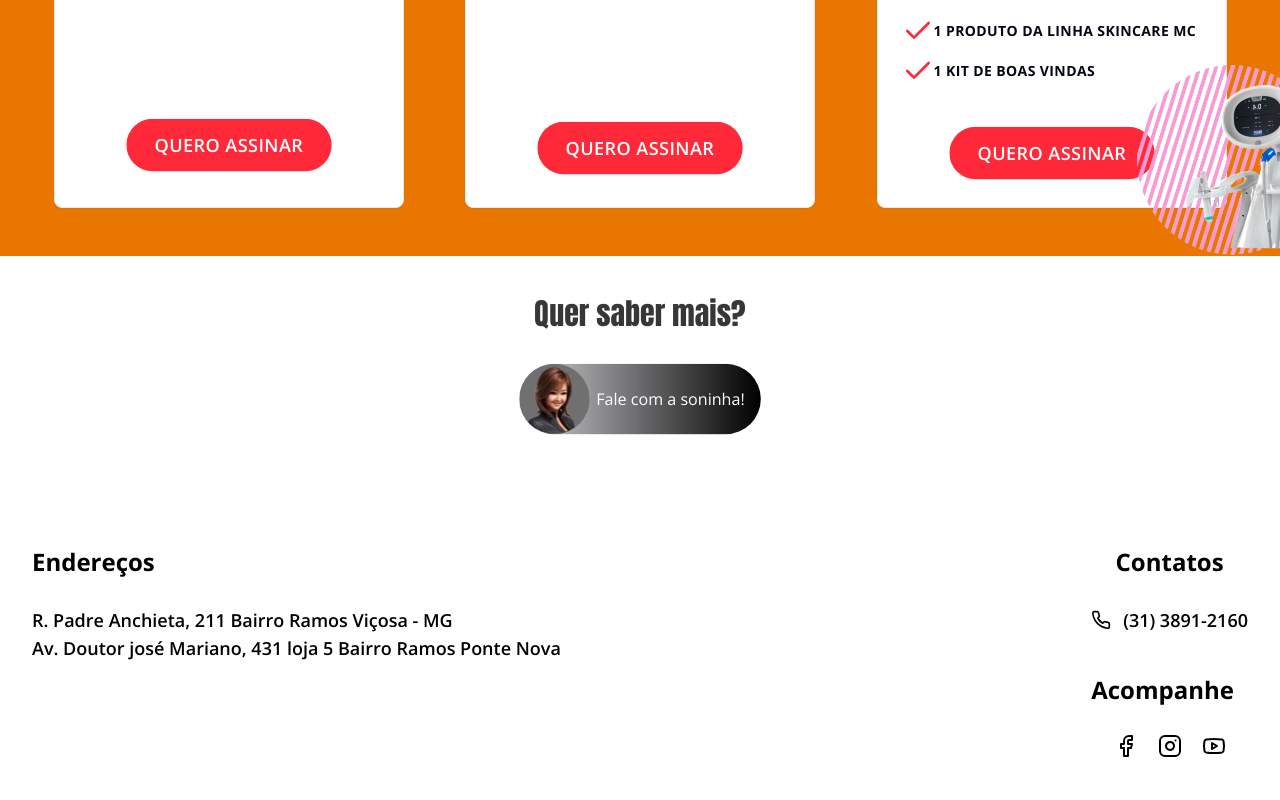
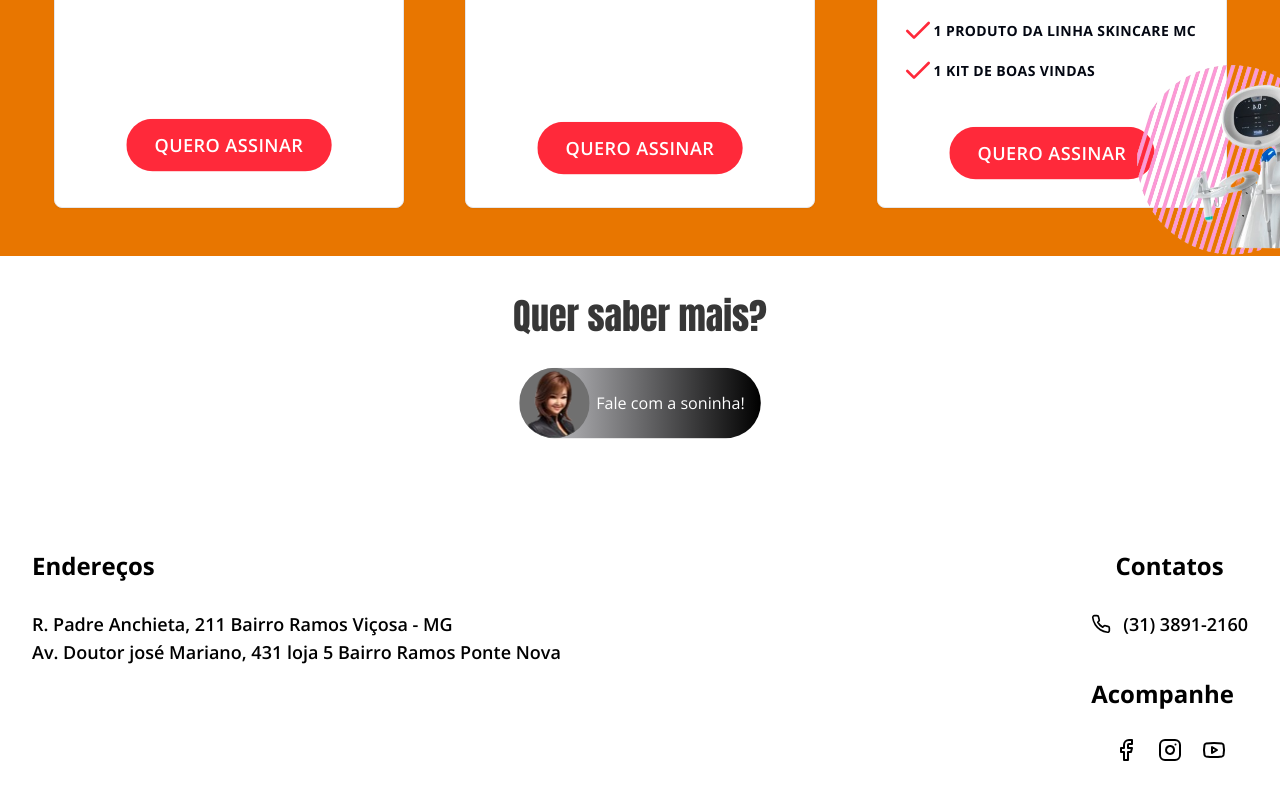
Before and after one commit to ViniciusQuintas/clubes-do-botox-mc, a Next.js app: page / in a window 1280 px wide. Shown: the part 2110-2910 px from the top of the page. Built offline with nearby package versions, Linux system fonts and the light colour scheme.

Commit message:
corrigindo tamanho no texto

```diff
--- a/src/components/saiba_mais/SaibaMais.tsx
+++ b/src/components/saiba_mais/SaibaMais.tsx
@@ -12,7 +12,9 @@
   return (
     <section className="container mx-auto pb-16 pt-10">
       <div className="flex flex-col items-center">
-        <h1 className="mb-8 text-3xl text-[#373737]">Quer saber mais?</h1>
+        <h1 className="mb-8 text-2xl text-[#373737] sm:text-4xl">
+          Quer saber mais?
+        </h1>
         <Link href="https://api.whatsapp.com/send/?phone=553138912160&text=Ol%C3%A1%2C+gostaria+de+saber+mais+informa%C3%A7%C3%B5es+sobre+o+clube+do+botox&type=phone_number&app_absent=0">
           <button
             className={`flex w-60 items-center justify-between rounded-full bg-gradient-to-r from-zinc-300 to-black text-white ${openSans.className} animate-scale pr-4`}
```
